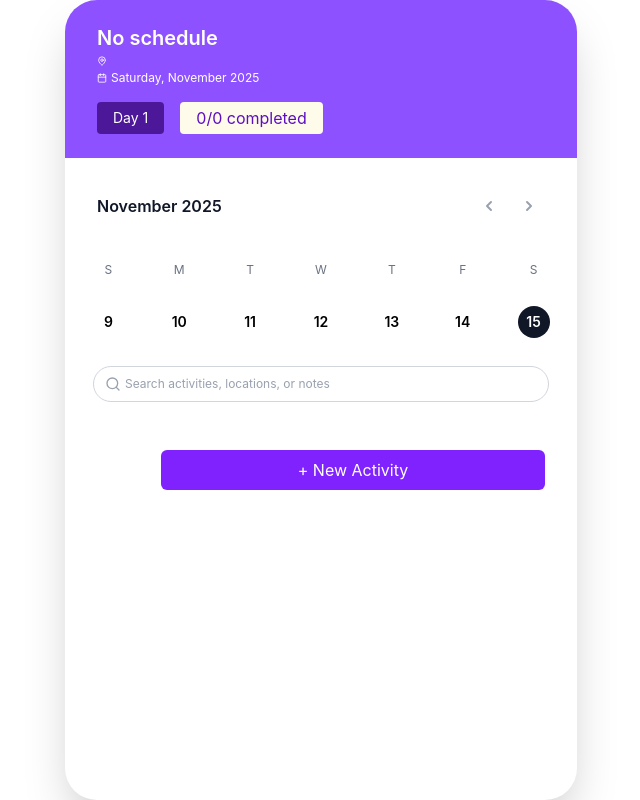
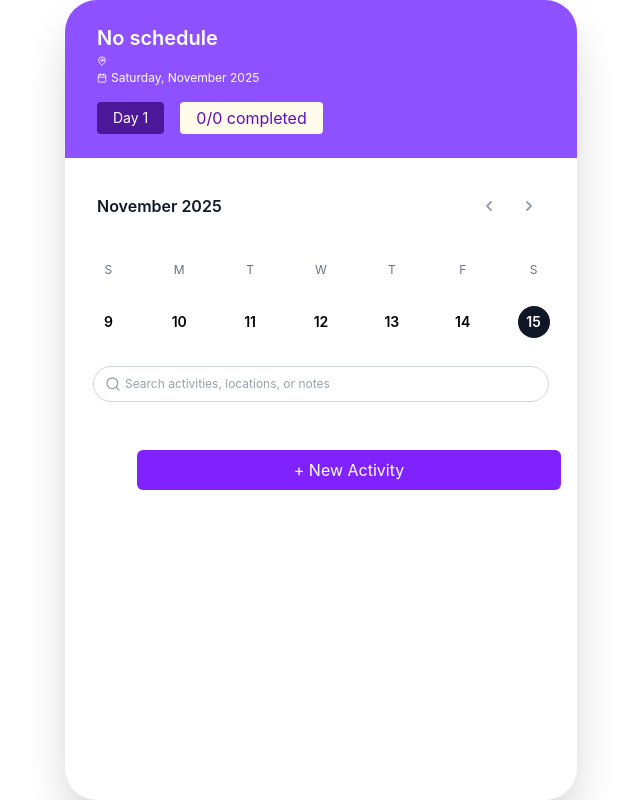
Before and after one commit to nwmnwd/Itenerary-Project, a React (Vite) app: page / in a window 1280 px wide. Shown: the whole page, without its empty margins (319-959 px from the left). Built offline with nearby package versions, Linux system fonts and the light colour scheme; a web font is replaced by a local one.

Commit message:
change margin for main content

```diff
--- a/src/components/Timeline.jsx
+++ b/src/components/Timeline.jsx
@@ -160,8 +160,8 @@ export default function Timeline({
   };
 
   return (
-    <div className="mx-8 mt-5 mb-8">
-      <div className="relative flex gap-4">
+    <div className="mx-4 mt-5 mb-8">
+      <div className="relative flex gap-2">
         <TimelineIndicator
           data={filteredData}
           currentIndex={currentIndex}
```
